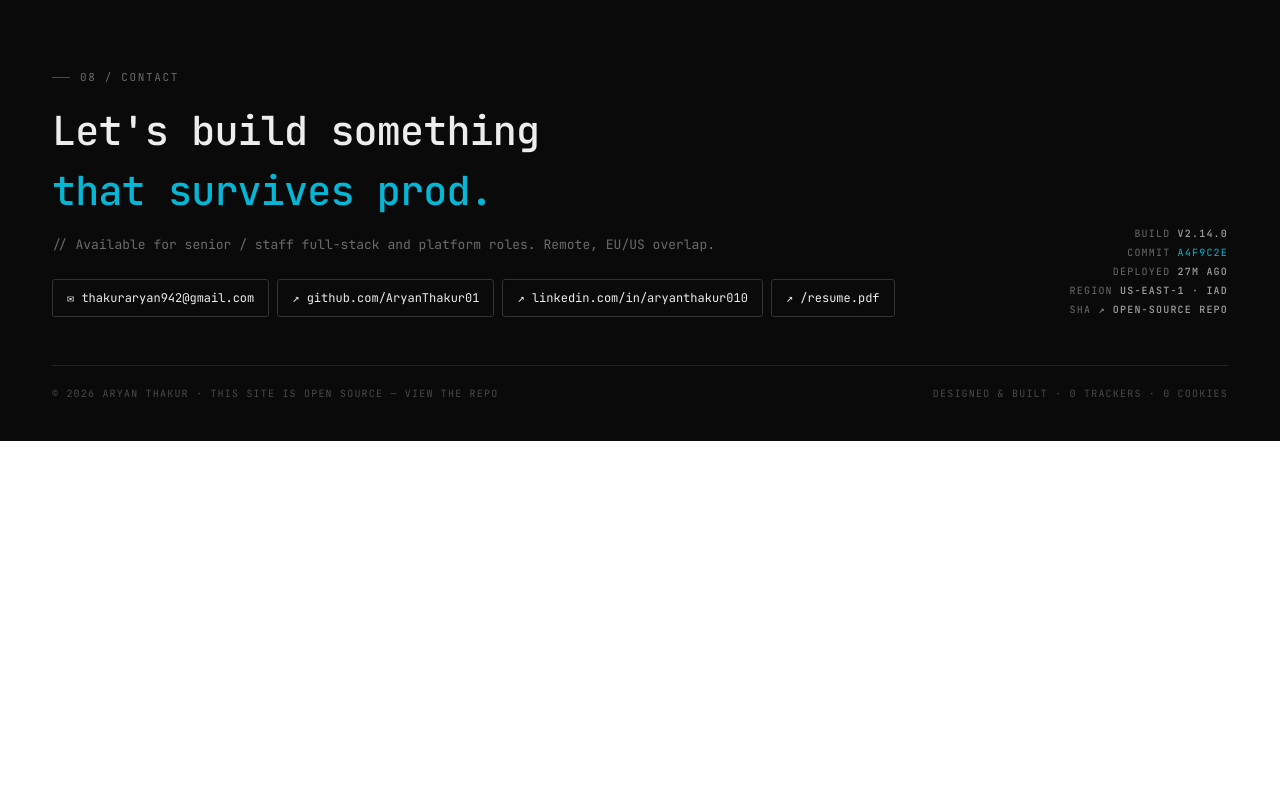
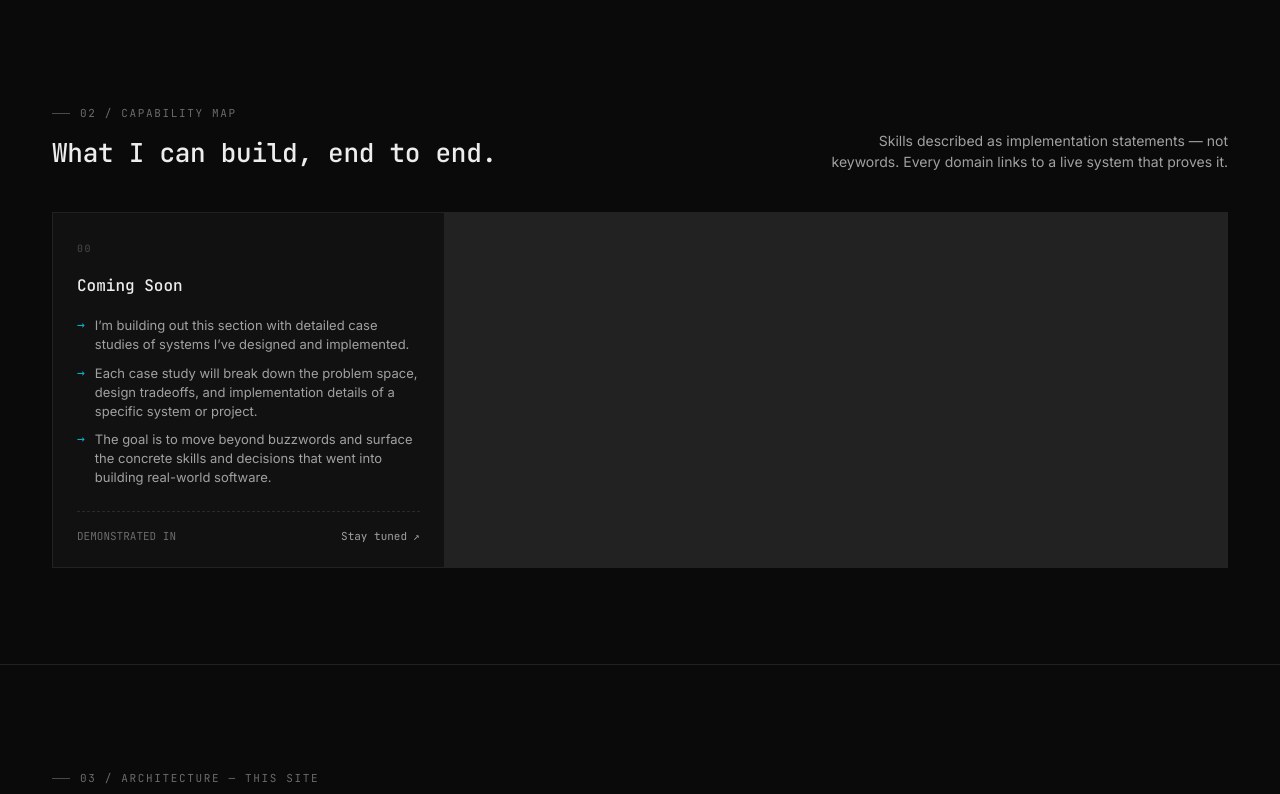
Before and after one commit to AryanThakur01/personal-portfolio, a React (Vite) app in the folder web/: page / in a window 1280 px wide. Shown: the part 906-1700 px from the top of the page. Before the commit the page ends 1347 px from the top, so only its background shows below. Built offline with nearby package versions, Linux system fonts and the light colour scheme.

Commit message:
update(home): add capabilities coming soon and project graph view

```diff
--- a/web/src/App.tsx
+++ b/web/src/App.tsx
@@ -2,8 +2,8 @@ import { TooltipProvider } from './components/tooltip';
 import { Navbar } from './components/navbar';
 import { Hero } from './components/hero';
 import { SystemHealth } from './components/system-health';
-// import { CapabilityMap } from './components/capability-map';
-// import { ArchitectureGraph } from './components/arch-graph';
+import { CapabilityMap } from './components/capability-map';
+import { ArchitectureGraph } from './components/arch-graph';
 // import { SystemsLab } from './components/systems-lab';
 // import { CaseStudies } from './components/case-studies';
 // import { CICDFeed } from './components/cicd-feed';
@@ -18,8 +18,8 @@ function App() {
         <main>
           <Hero />
           <SystemHealth />
-          {/* <CapabilityMap /> */}
-          {/* <ArchitectureGraph /> */}
+          <CapabilityMap />
+          <ArchitectureGraph />
           {/* <SystemsLab /> */}
           {/* <CaseStudies /> */}
           {/* <CICDFeed /> */}
--- a/web/src/components/capability-map.tsx
+++ b/web/src/components/capability-map.tsx
@@ -1,76 +1,87 @@
 const CAPABILITIES = [
   {
-    n: "01",
-    title: "Infrastructure",
+    n: '00',
+    title: 'Coming Soon',
     items: [
-      "Serverless Lambda pipelines wired through IaC (Terraform + CDK)",
-      "VPC design with private subnets, NAT, and reachability analyzers",
-      "Multi-region failover with Route 53 health-checked weighted routing",
-      "Cost-aware AWS architecture — tagged, budgeted, alarmed",
+      'I’m building out this section with detailed case studies of systems I’ve designed and implemented.',
+      'Each case study will break down the problem space, design tradeoffs, and implementation details of a specific system or project.',
+      'The goal is to move beyond buzzwords and surface the concrete skills and decisions that went into building real-world software.',
     ],
-    demoLabel: "infra-monorepo",
-    href: "#infra",
+    demoLabel: 'Stay tuned',
+    href: '#',
   },
-  {
-    n: "02",
-    title: "Backend Systems",
-    items: [
-      "Idempotent APIs with request-key dedup at the edge",
-      "Postgres tuning — index strategy, partitioning, hot-row mitigation",
-      "Event-driven services on SQS/SNS with poison-pill quarantine",
-      "gRPC + Protobuf for internal service contracts",
-    ],
-    demoLabel: "rate-limiter-svc",
-    href: "#lab",
-  },
-  {
-    n: "03",
-    title: "Frontend Engineering",
-    items: [
-      "React 19 / Next 15 — server components, streaming, partial prerender",
-      "Type-safe end-to-end with tRPC + Zod schemas",
-      "Accessibility — keyboard-first, ARIA, color-contrast budgets",
-      "Animation systems built on shared timeline primitives",
-    ],
-    demoLabel: "design-system",
-    href: "#work",
-  },
-  {
-    n: "04",
-    title: "Distributed Systems",
-    items: [
-      "Consistent hashing for sharded rate-limiters and cache routers",
-      "Saga / outbox patterns for cross-service consistency",
-      "Backpressure-aware queues with adaptive consumer scaling",
-      "Conflict-free replicated data types for offline collab",
-    ],
-    demoLabel: "saga-orchestrator",
-    href: "#lab",
-  },
-  {
-    n: "05",
-    title: "Observability",
-    items: [
-      "OpenTelemetry instrumented across runtime, network, and DB layers",
-      "Structured logs piped to ClickHouse for sub-second analytics",
-      "SLO-driven alerting — burn rate windows, not threshold pings",
-      "Synthetic probes from 6 regions, p99 budgeted",
-    ],
-    demoLabel: "otel-stack",
-    href: "#infra",
-  },
-  {
-    n: "06",
-    title: "Developer Experience",
-    items: [
-      "PR preview environments — ephemeral, branch-scoped, ~90s warm",
-      "Reproducible dev environments via Nix flakes + devcontainers",
-      "Codemods + AST-driven refactors at monorepo scale",
-      "Pre-commit policy as code with conftest + lefthook",
-    ],
-    demoLabel: "ci-templates",
-    href: "#cicd",
-  },
+  // {
+  //   n: "01",
+  //   title: "Infrastructure",
+  //   items: [
+  //     "Serverless Lambda pipelines wired through IaC (Terraform + CDK)",
+  //     "VPC design with private subnets, NAT, and reachability analyzers",
+  //     "Multi-region failover with Route 53 health-checked weighted routing",
+  //     "Cost-aware AWS architecture — tagged, budgeted, alarmed",
+  //   ],
+  //   demoLabel: "infra-monorepo",
+  //   href: "#infra",
+  // },
+  // {
+  //   n: "02",
+  //   title: "Backend Systems",
+  //   items: [
+  //     "Idempotent APIs with request-key dedup at the edge",
+  //     "Postgres tuning — index strategy, partitioning, hot-row mitigation",
+  //     "Event-driven services on SQS/SNS with poison-pill quarantine",
+  //     "gRPC + Protobuf for internal service contracts",
+  //   ],
+  //   demoLabel: "rate-limiter-svc",
+  //   href: "#lab",
+  // },
+  // {
+  //   n: "03",
+  //   title: "Frontend Engineering",
+  //   items: [
+  //     "React 19 / Next 15 — server components, streaming, partial prerender",
+  //     "Type-safe end-to-end with tRPC + Zod schemas",
+  //     "Accessibility — keyboard-first, ARIA, color-contrast budgets",
+  //     "Animation systems built on shared timeline primitives",
+  //   ],
+  //   demoLabel: "design-system",
+  //   href: "#work",
+  // },
+  // {
+  //   n: "04",
+  //   title: "Distributed Systems",
+  //   items: [
+  //     "Consistent hashing for sharded rate-limiters and cache routers",
+  //     "Saga / outbox patterns for cross-service consistency",
+  //     "Backpressure-aware queues with adaptive consumer scaling",
+  //     "Conflict-free replicated data types for offline collab",
+  //   ],
+  //   demoLabel: "saga-orchestrator",
+  //   href: "#lab",
+  // },
+  // {
+  //   n: "05",
+  //   title: "Observability",
+  //   items: [
+  //     "OpenTelemetry instrumented across runtime, network, and DB layers",
+  //     "Structured logs piped to ClickHouse for sub-second analytics",
+  //     "SLO-driven alerting — burn rate windows, not threshold pings",
+  //     "Synthetic probes from 6 regions, p99 budgeted",
+  //   ],
+  //   demoLabel: "otel-stack",
+  //   href: "#infra",
+  // },
+  // {
+  //   n: "06",
+  //   title: "Developer Experience",
+  //   items: [
+  //     "PR preview environments — ephemeral, branch-scoped, ~90s warm",
+  //     "Reproducible dev environments via Nix flakes + devcontainers",
+  //     "Codemods + AST-driven refactors at monorepo scale",
+  //     "Pre-commit policy as code with conftest + lefthook",
+  //   ],
+  //   demoLabel: "ci-templates",
+  //   href: "#cicd",
+  // },
 ];
 
 export function CapabilityMap() {
@@ -85,8 +96,8 @@ export function CapabilityMap() {
             </h2>
           </div>
           <p className="max-w-[420px] text-text-2 text-[14px] m-0 sm:text-right">
-            Skills described as implementation statements — not keywords.
-            Every domain links to a live system that proves it.
+            Skills described as implementation statements — not keywords. Every
+            domain links to a live system that proves it.
           </p>
         </div>
 
@@ -94,8 +105,7 @@ export function CapabilityMap() {
           {CAPABILITIES.map((c) => (
             <div
               key={c.n}
-              className="bg-bg-card p-[28px_24px_22px] flex flex-col min-h-[280px] hover:bg-bg-elev transition-colors duration-200"
-            >
+              className="bg-bg-card p-[28px_24px_22px] flex flex-col min-h-[280px] hover:bg-bg-elev transition-colors duration-200">
               <div className="font-mono text-[10px] tracking-[0.15em] text-text-4 mb-[18px]">
                 {c.n}
               </div>
@@ -104,7 +114,9 @@ export function CapabilityMap() {
               </h3>
               <ul className="m-0 p-0 list-none flex flex-col gap-[10px] flex-1">
                 {c.items.map((item, i) => (
-                  <li key={i} className="flex gap-[10px] text-[13px] text-text-2 leading-[1.45]">
+                  <li
+                    key={i}
+                    className="flex gap-[10px] text-[13px] text-text-2 leading-[1.45]">
                     <span className="font-mono text-accent shrink-0">→</span>
                     {item}
                   </li>
@@ -114,8 +126,7 @@ export function CapabilityMap() {
                 <span>DEMONSTRATED IN</span>
                 <a
                   href={c.href}
-                  className="no-underline text-text-2 inline-flex gap-[6px] items-center hover:text-accent transition-colors duration-150"
-                >
+                  className="no-underline text-text-2 inline-flex gap-[6px] items-center hover:text-accent transition-colors duration-150">
                   {c.demoLabel} <span>↗</span>
                 </a>
               </div>
```
